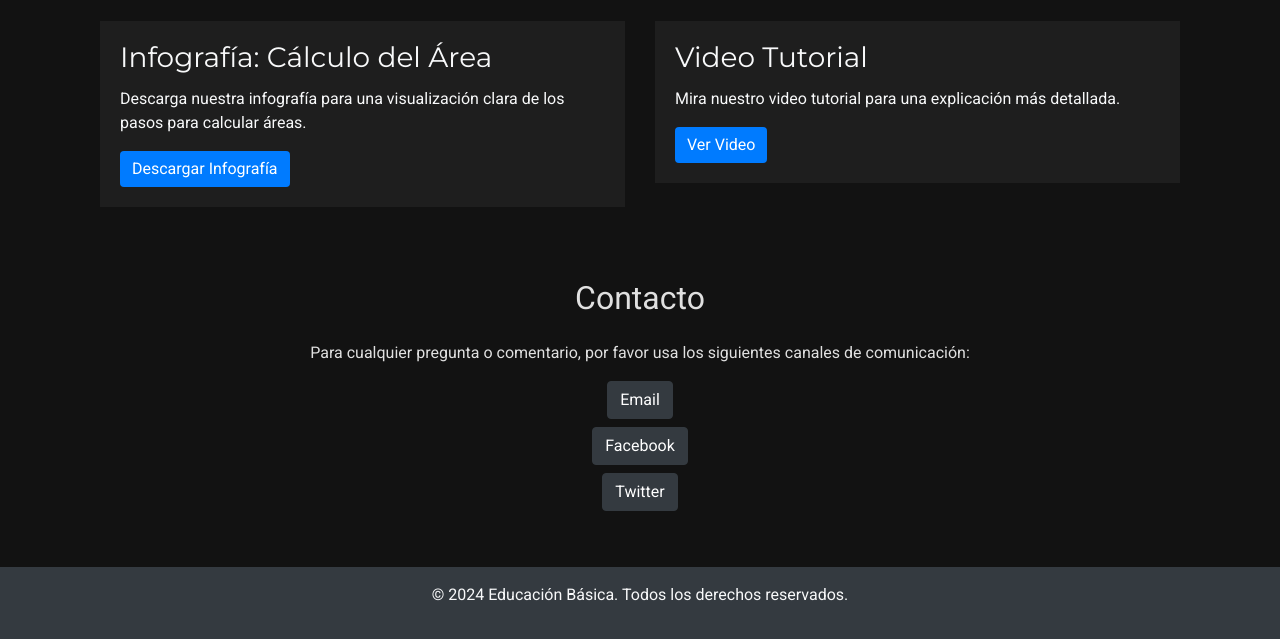
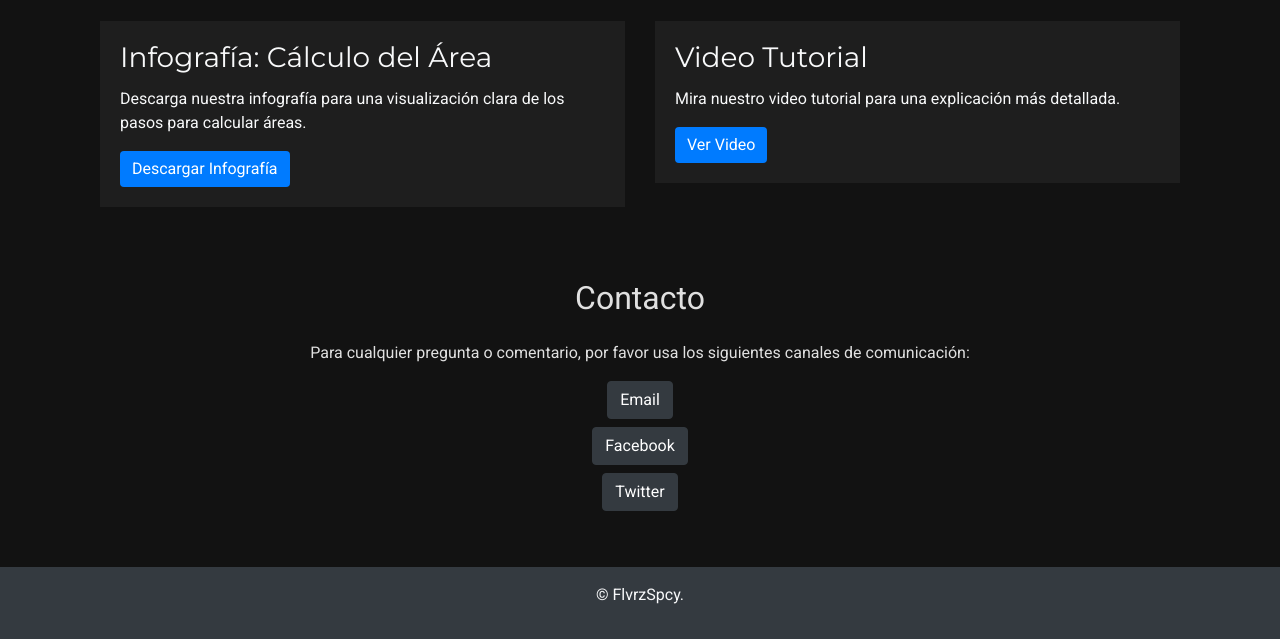
Before and after one commit to SantiagoYosa/SitioParaLaU, a plain HTML site: page index.html in a window 1280 px wide. Shown: the part 667-1306 px from the top of the page. Drawn offline with nearby package versions, Linux system fonts and the light colour scheme; files that its build step writes are made by us from their sources; files whose address does not match are found by name.

Commit message:
Update index.html

```diff
--- a/index.html
+++ b/index.html
@@ -102,7 +102,7 @@
 
     <!-- Footer -->
     <footer class="bg-dark text-light text-center py-3">
-        <p>&copy; 2024 Educación Básica. Todos los derechos reservados.</p>
+        <p>&copy; FlvrzSpcy.</p>
     </footer>
 
     <script src="https://code.jquery.com/jquery-3.5.1.slim.min.js"></script>
```
